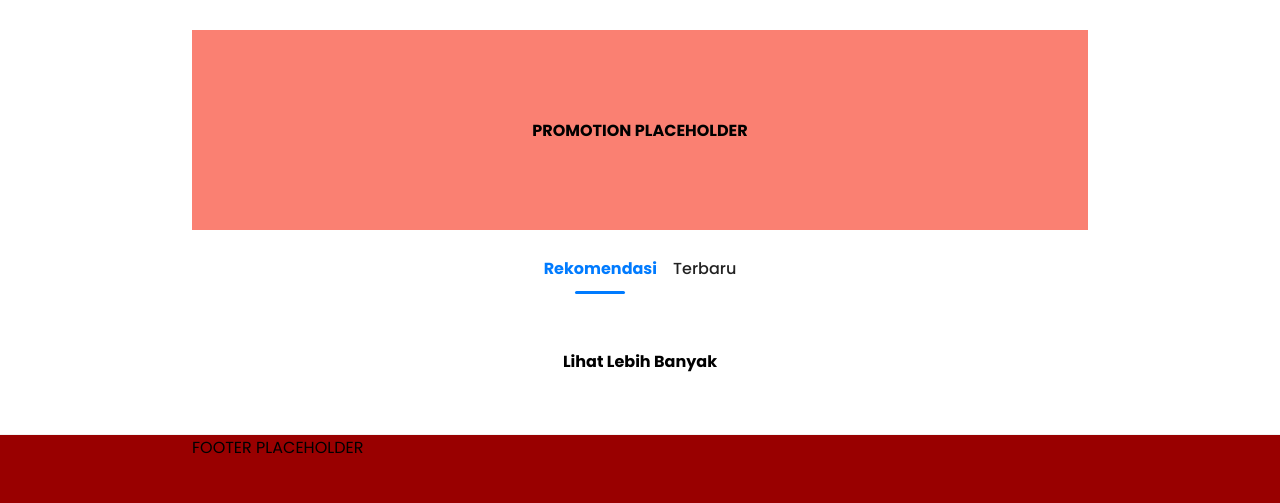
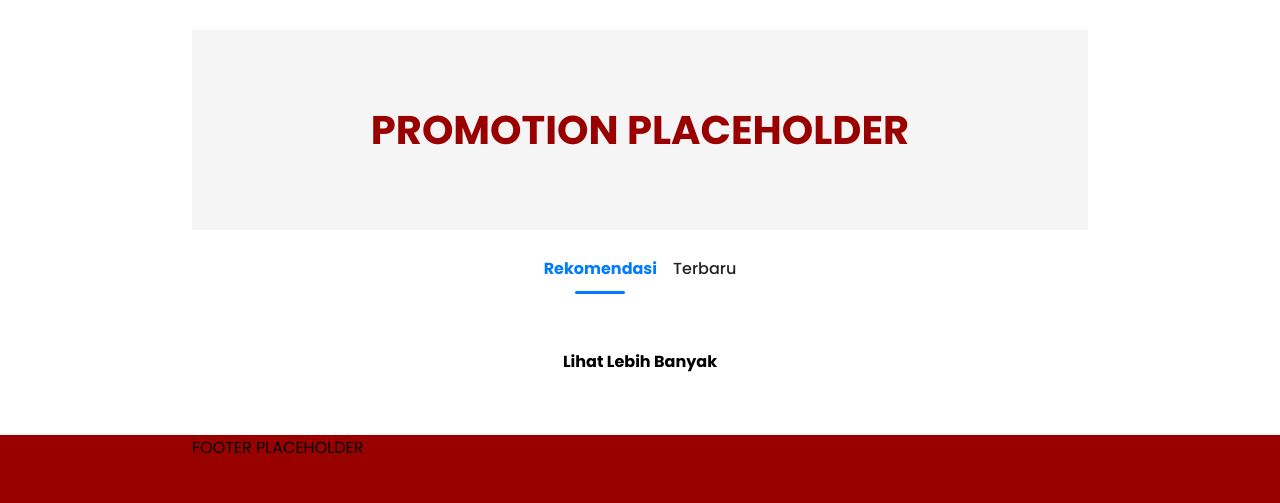
Before and after one commit to nicolergn/ebisnis, a PHP site: page / in a window 1280 px wide. Shown: the part 70-573 px from the top of the page. Run offline with PHP 8.4, Linux system fonts and the light colour scheme.

Commit message:
Update promoBanner.css

```diff
--- a/assets/css/promoBanner.css
+++ b/assets/css/promoBanner.css
@@ -1,14 +1,15 @@
-/* =========== PROMO BANNER =========== */
+/* ====================== PROMO BANNER ====================== */
 .promo-banner {
   display: flex;
   height: 200px;
   justify-content: center;
   align-items: center;
-  background-color: salmon;
+  background-color: var(--color-bg-secondary);
   z-index: 99;
 }
 
 .promo-text {
-  font-size: var(--banner-font-size);
+  font-size: var(--font-size-banner);
   font-weight: 700;
+  color: var(--color-accent);
 }
```
